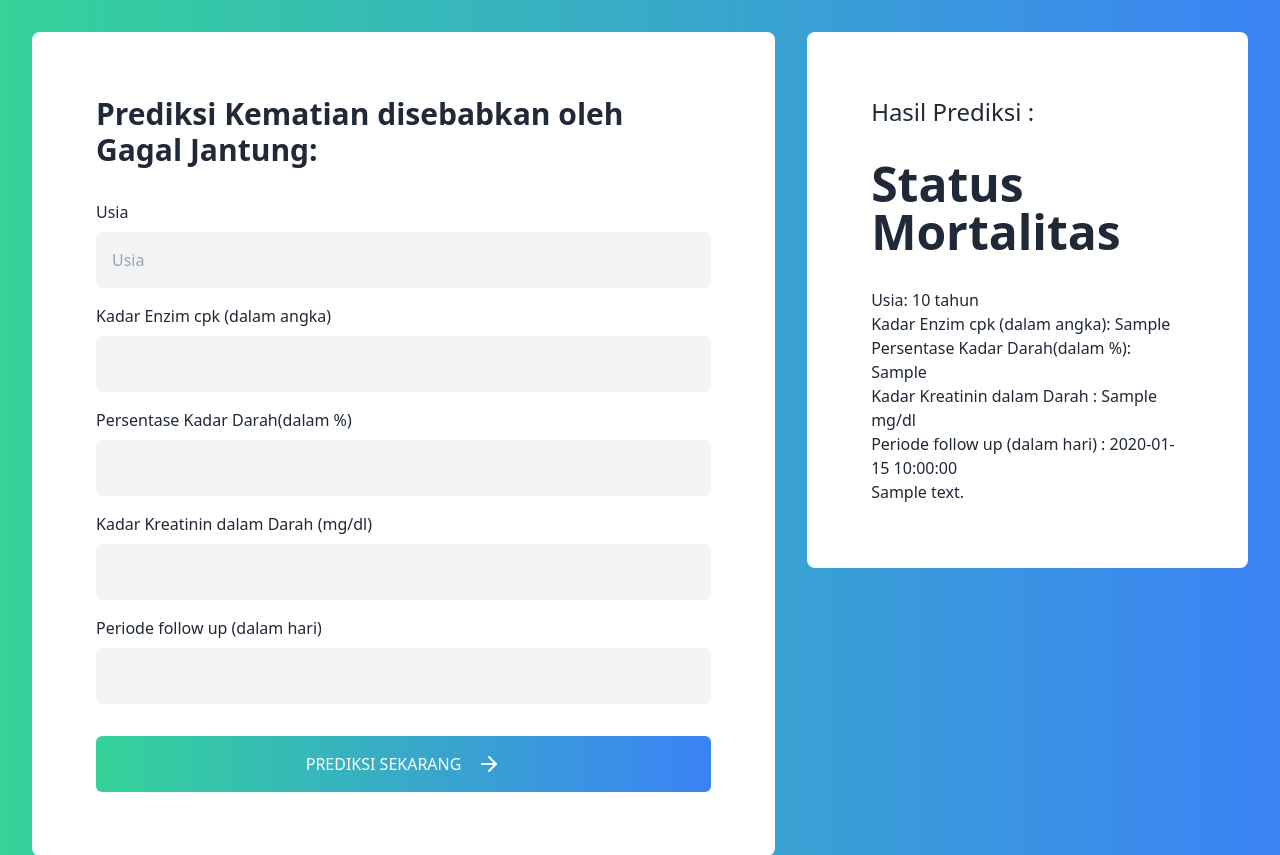
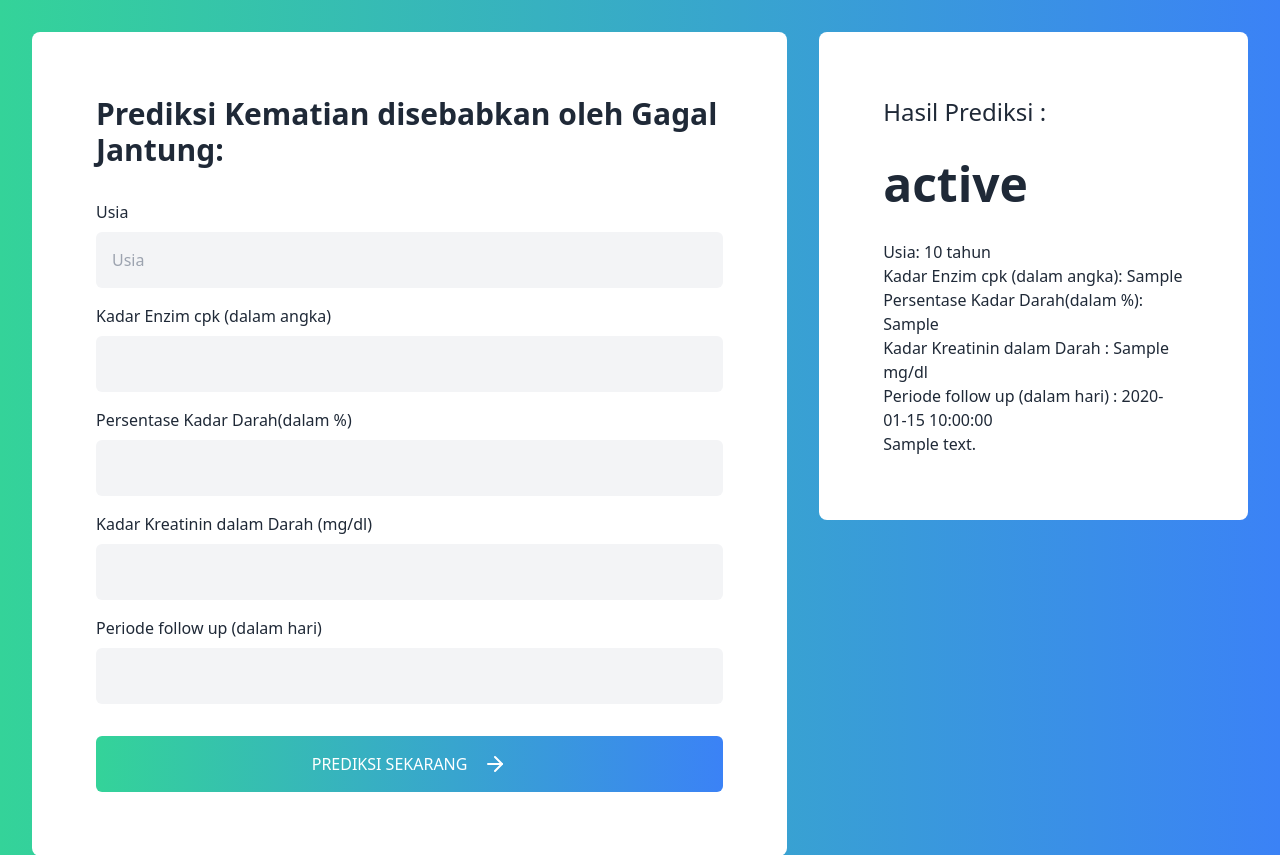
Before and after one commit to Cravenius/Microcredential, a Flask app: template templates/index.html in a window 1280 px wide. Shown: the top 855 px of the page. Run offline with Flask 2, Linux system fonts and the light colour scheme; the template is opened without the code that fills it: most values are stand-ins (such as "Sample title", 1, 10 or a date in 2020); parts of the project's set-up code (start-up, migrations or seed data) failed here and were passed over.

Commit message:
Add files via upload

```diff
--- a/templates/index.html
+++ b/templates/index.html
@@ -131,7 +131,7 @@
                 <h1 class="text-2xl mb-8">
                     Hasil Prediksi :
                 </h1>
-                <h3 class="text-5xl font-bold">Status Mortalitas</h3>
+                <h3 class="text-5xl font-bold">{{ status }}</h3>
                 <div class="mt-8">
                     <p>Usia: {{ age }} tahun</p>
                     <p>Kadar Enzim cpk (dalam angka): {{ creatinine_phosphokinase }}</p>
@@ -139,7 +139,6 @@
                     <p>Kadar Kreatinin dalam Darah : {{ serum_creatinine }} mg/dl</p>
                     <p>Periode follow up (dalam hari) : {{ time }}</p>
                 </div>
-
                 <div class="mt-8-2">
                     <p>{{ prediction_text }}<p>
                 </div>
```
